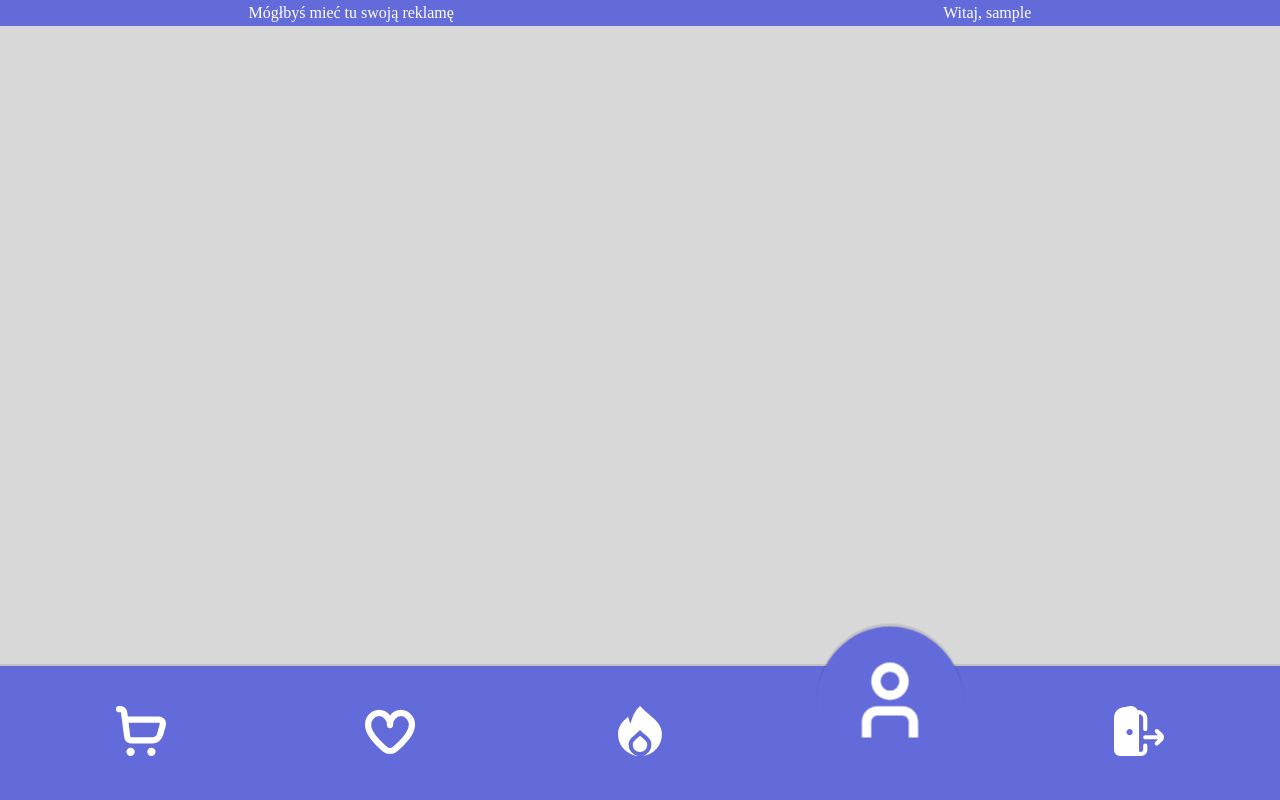
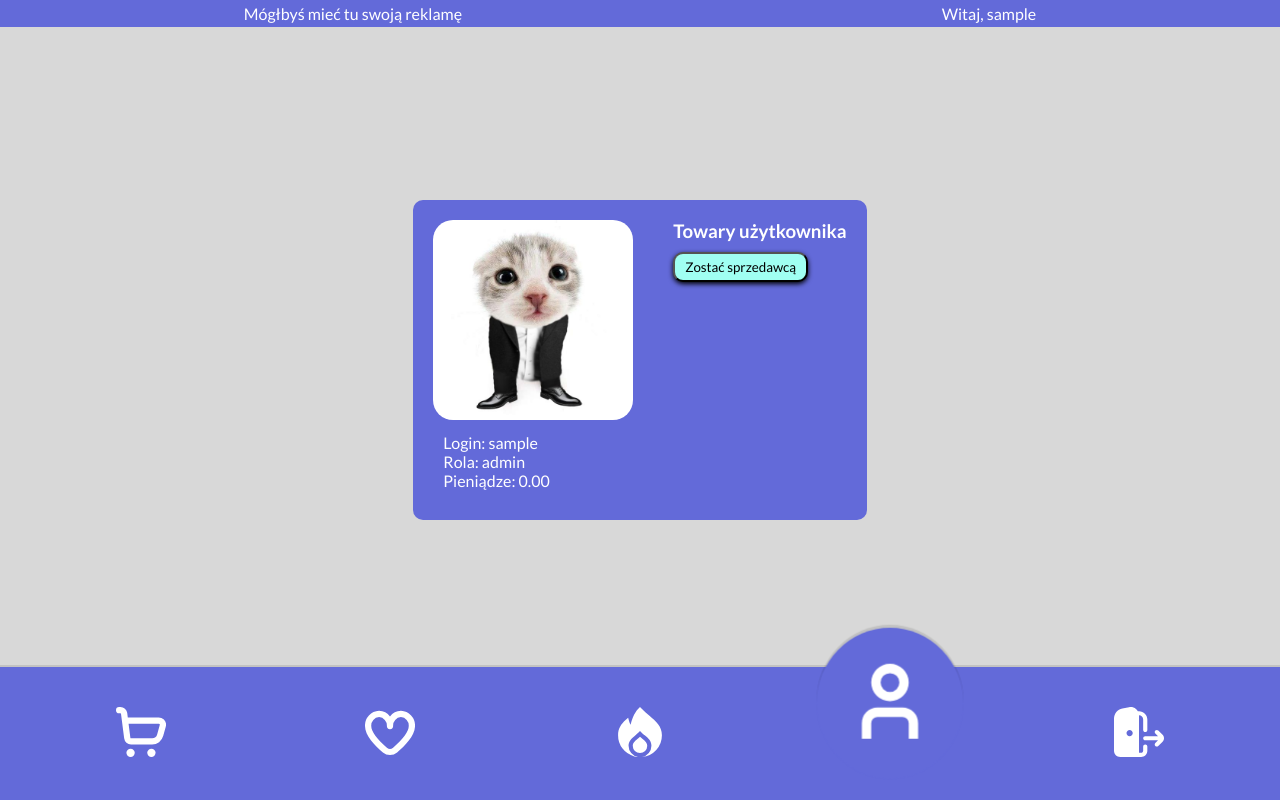
Before and after one commit to NeckitWin/sklep-internetowy, a PHP site: page /profile.php in a window 1280 px wide. Run offline with PHP 8.4, Linux system fonts and the light colour scheme; the visitor is signed in with stand-in values (Sample User, id 1); some web fonts are replaced.

Commit message:
add profile and first function for user

```diff
--- a/components/navbar.php
+++ b/components/navbar.php
@@ -11,9 +11,11 @@ $links = [
     'cart.php' => $icon_cart,
     'like.php' => $icon_like,
     'index.php' => $icon_main,
-    'profile.php' => $icon_profile,
-    'login.php' => isset($_SESSION['login']) ? $icon_exit : $icon_login,
+    'profile.php' => $icon_profile
 ];
+
+$authLink = isset($_SESSION['login']) ? 'logout.php' : 'login.php';
+$authIcon = isset($_SESSION['login']) ? $icon_exit : $icon_login;
 
 ?>
 
@@ -26,6 +28,9 @@ $links = [
                     <a href="<?= $link ?>"><?= $icon ?></a>
                 </li>
             <?php endforeach; ?>
+            <li<?= basename($_SERVER['PHP_SELF']) === $authLink ? ' class="active"' : '' ?>>
+                <a href="<?= $authLink ?>"><?= $authIcon ?></a>
+            </li>
         </ul>
     </nav>
 </footer>
--- a/components/styles/header.css
+++ b/components/styles/header.css
@@ -6,4 +6,6 @@
     justify-content: space-around;
     align-items: center;
     padding: 4px;
+    position: fixed;
+    top: 0;
 }
--- a/login.php
+++ b/login.php
@@ -50,13 +50,13 @@ if ($_SERVER["REQUEST_METHOD"] == "GET") {
                 <input type="password" name="password" placeholder="Hasło" minlength="8" maxlength="64" required>
                 <input type="password" name="rpassword" placeholder="Powtórz hasło" minlength="8" maxlength="64"
                        required>
-                <input type="submit">
+                <input type="submit" value="Zarejestruj">
             </form>
             <form method="get">
                 <h3>Zalogować się</h3>
                 <input type="text" name="login" placeholder="Login" minlength="3" maxlength="32" required>
                 <input type="password" name="password" placeholder="Hasło" minlength="8" maxlength="64" required>
-                <input type="submit">
+                <input type="submit" value="Zaloguj">
             </form>
         </div>
         <p class="error"><?php echo $error ?></p>
--- a/profile.php
+++ b/profile.php
@@ -1,7 +1,28 @@
 <?php
 include "./sesja.php";
+include "./class/database.php";
 if (!isset($_SESSION['login'])) {
     header("Location: login.php");
+    exit();
+} else {
+    $db = new Database();
+    $conn = $db->getConnection();
+    $sql = "SELECT * FROM `users` WHERE username = '" . $_SESSION['login'] . "';";
+    $result = $conn->query($sql);
+    $row = $result->fetch_assoc();
+    $username = $row['username'];
+    $role = $row['role'];
+    $money = $row['money'];
+    $conn->close();
+}
+
+if ($_SERVER["REQUEST_METHOD"] == "POST") {
+    $db = new Database();
+    $conn = $db->getConnection();
+    $sql = "UPDATE `users` SET role = 'Sprzedawca' WHERE username = '" . $_SESSION['login'] . "';";
+    $conn->query($sql);
+    $conn->close();
+    header("Location: profile.php");
     exit();
 }
 ?>
@@ -14,12 +35,36 @@ if (!isset($_SESSION['login'])) {
     <meta http-equiv="X-UA-Compatible" content="ie=edge">
     <title>Sklep internetowy</title>
     <link rel="stylesheet" href="public/styles/style.css">
+    <link rel="stylesheet" href="public/styles/profile.css">
 </head>
 <body>
 
 <?php
 include("./components/header.php");
 ?>
+
+<main>
+    <div class="profile_frame">
+        <div class="profile">
+            <div class="info">
+                <img src="./public/avatar/example.png" alt="profile picture" class="avatar">
+                <ul>
+                    <?php
+                    echo "<li>Login: " . $username . "</li>";
+                    echo "<li>Rola: " . $role . "</li>";
+                    echo "<li>Pieniądze: " . $money . "</li>";
+                    ?>
+                </ul>
+            </div>
+            <div class="func">
+                <h3>Towary użytkownika</h3>
+                <form method="post">
+                    <input type="submit" value="Zostać sprzedawcą">
+                </form>
+            </div>
+        </div>
+    </div>
+</main>
 
 
 <?php
--- a/public/styles/login.css
+++ b/public/styles/login.css
@@ -1,5 +1,5 @@
 .login_frame {
-    height: 90vhg;
+    height: 90vh;
     display: flex;
     flex-direction: column;
     justify-content: center;
--- /dev/null
+++ b/public/styles/profile.css
@@ -0,0 +1,40 @@
+.profile_frame {
+    height: 90vh;
+    display: flex;
+    justify-content: center;
+    align-items: center;
+}
+
+.profile {
+    padding: 20px;
+    background-color: #636AD9;
+    color: #ffffff;
+    border-radius: 10px;
+    display: flex;
+    flex-direction: row;
+    gap: 40px;
+}
+
+.avatar {
+    height: 200px;
+    border-radius: 20px;
+}
+
+.info ul {
+    list-style: none;
+    padding: 10px;
+}
+
+.func input[type="submit"] {
+    background-color: #a0fff2;
+    padding: 5px 10px;
+    border-radius: 10px;
+    box-shadow: 0 2px 5px rgba(0, 0, 0, 1);
+    cursor: pointer;
+    transition: 0.3s ease;
+    margin: 10px auto;
+}
+
+.func input[type="submit"]:hover {
+    transform: translateY(-1px);
+}
--- a/public/styles/style.css
+++ b/public/styles/style.css
@@ -1,7 +1,10 @@
+@import url('https://fonts.googleapis.com/css2?family=Cabin:ital,wght@0,400..700;1,400..700&family=Lato:ital,wght@0,100;0,300;0,400;0,700;0,900;1,100;1,300;1,400;1,700;1,900&family=Noto+Sans:ital,wght@0,100..900;1,100..900&family=REM:ital,wght@0,100..900;1,100..900&family=Rubik:ital,wght@0,300..900;1,300..900&family=Staatliches&family=Ubuntu:ital,wght@0,300;0,400;0,500;0,700;1,300;1,400;1,500;1,700&display=swap');
+
 * {
     margin: 0;
     padding: 0;
     box-sizing: border-box;
+    font-family: "Lato", sans-serif;
 }
 
 body {
```
Also changed, not shown: class/Login.php (+29 -7 lines), public/avatar/example.png (added).
